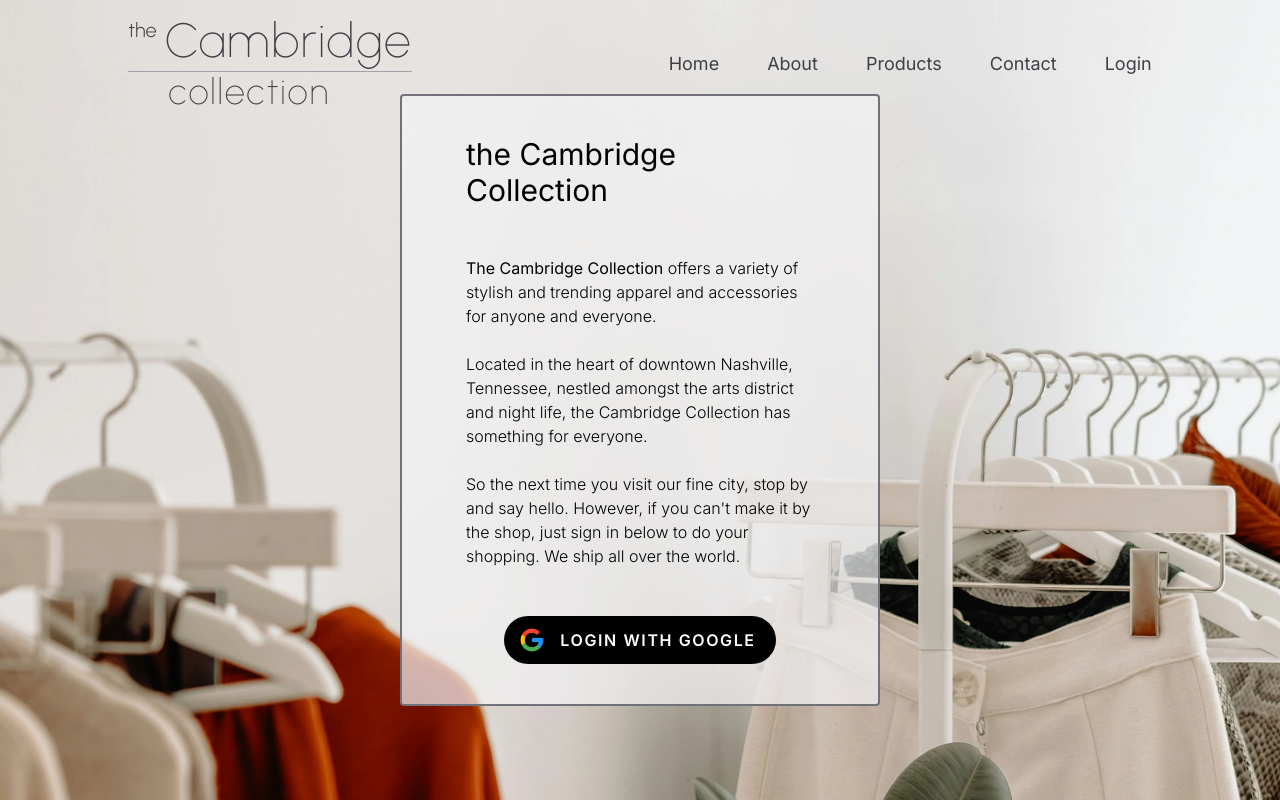
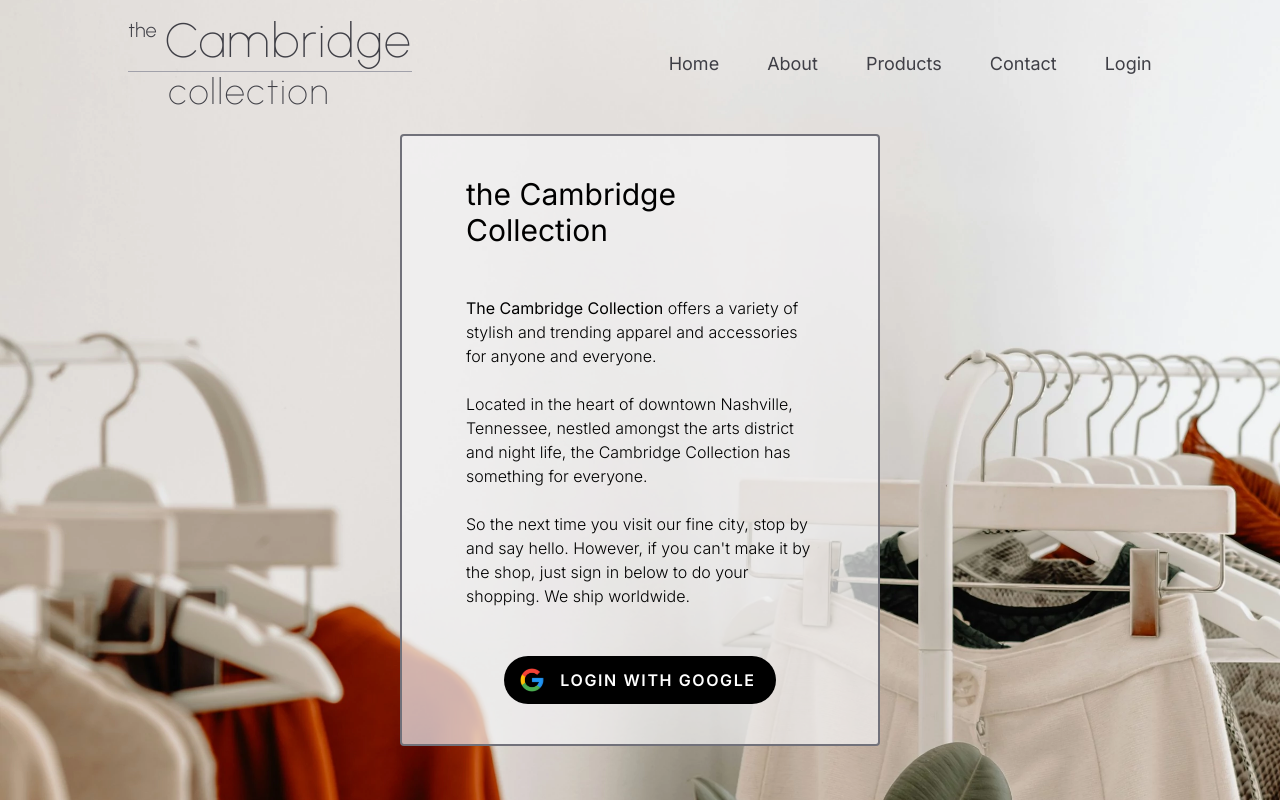
Before and after one commit to wlowrimore/ts_ecommerce_play_project, a Next.js app: page /login in a window 1280 px wide. Built offline with nearby package versions, Linux system fonts and the light colour scheme.

Commit message:
adds styling to the google login button

```diff
--- a/src/app/components/LoginBtn.tsx
+++ b/src/app/components/LoginBtn.tsx
@@ -14,7 +14,7 @@ const LoginBtn: React.FC = () => {
         className=" py-2 px-1 rounded-full"
       />
       <button
-        className="bg-black rounded-r-full text-white font-semibold tracking-widest pl-1 py-2"
+        className="bg-black rounded-r-full text-white hover:text-amber-100/80 transition duration-300 font-semibold tracking-widest pl-1 py-2"
         onClick={() => signIn("google", { callbackUrl: "/" })}
       >
         LOGIN WITH GOOGLE
--- a/src/app/login/page.tsx
+++ b/src/app/login/page.tsx
@@ -3,7 +3,7 @@ import Image from "next/image";
 
 const Login: React.FC = () => {
   return (
-    <main className="bg-login-background bg-cover bg-center bg-no-repeat w-full h-screen p-24 flex flex-col items-center justify-center">
+    <main className="bg-login-background bg-cover bg-center bg-no-repeat w-full h-screen px-24 pt-44 pb-24 flex flex-col items-center justify-center">
       <div className="flex flex-col items-center w-[30rem] h-[40rem] border-2 border-zinc-500 rounded px-16 py-10 space-y-12 bg-zinc-100/70">
         <h1 className="text-3xl">the Cambridge Collection</h1>
         <p className="font-light">
@@ -17,7 +17,7 @@ const Login: React.FC = () => {
           <br />
           So the next time you visit our fine city, stop by and say hello.
           However, if you can&apos;t make it by the shop, just sign in below to
-          do your shopping. We ship all over the world.
+          do your shopping. We ship worldwide.
         </p>
         <LoginBtn />
       </div>
```
